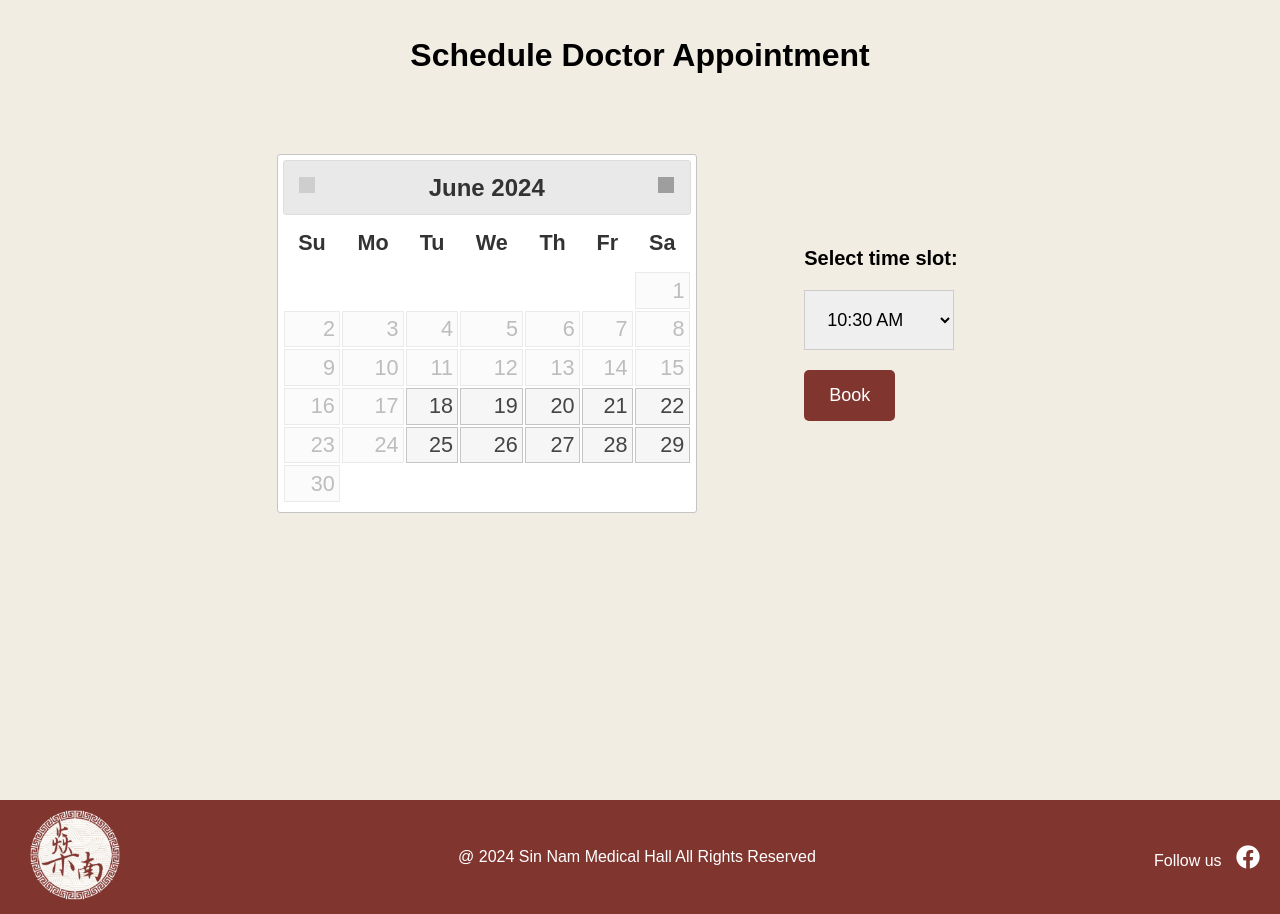
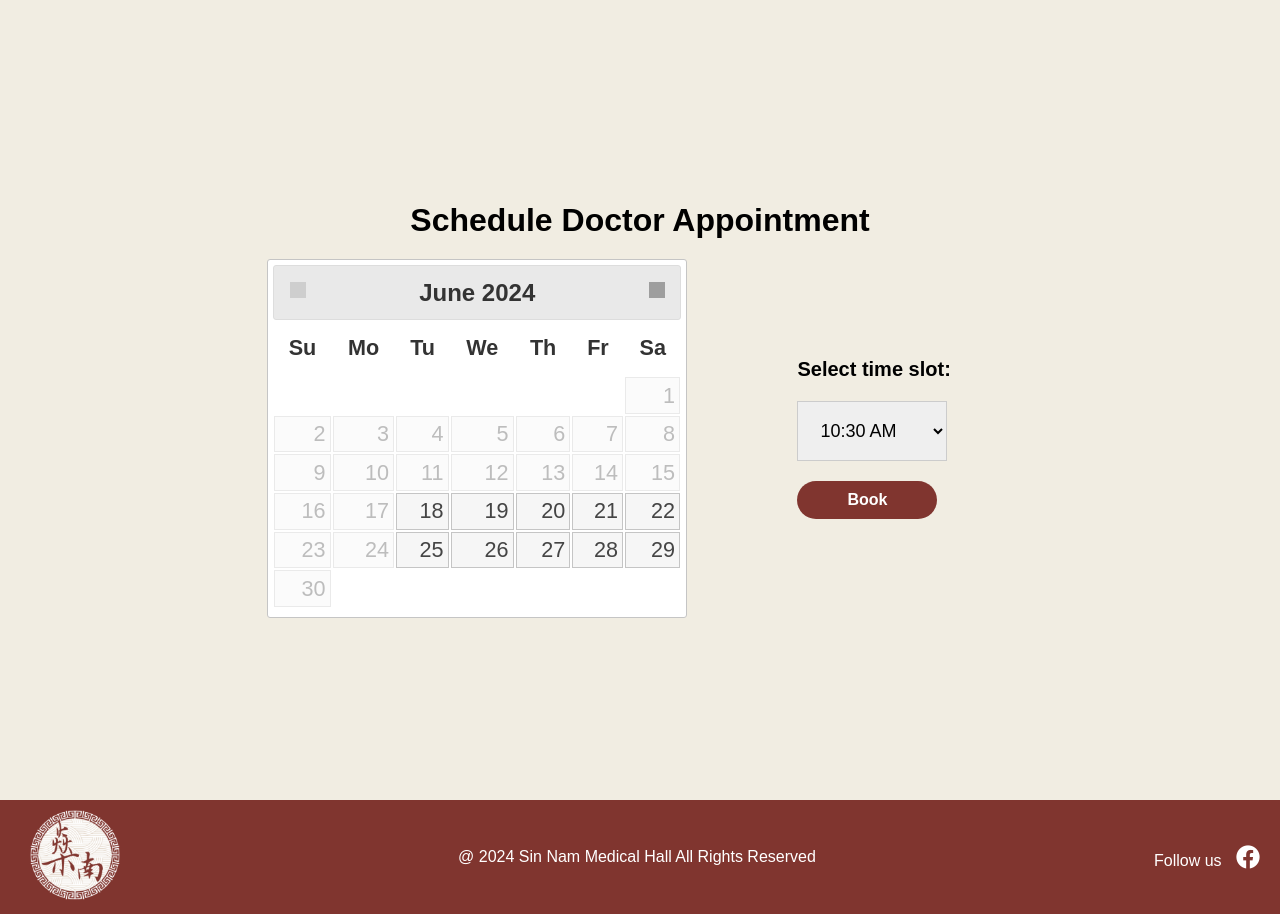
Before and after one commit to weih3ng/SINNAM_FYP, a PHP site: page /appointment.php in a window 1280 px wide. Shown: the part 114-1028 px from the top of the page. Run offline with PHP 8.4, Linux system fonts and the light colour scheme; some libraries are stand-ins or nearby versions; grey boxes are pictures that could not be loaded.

Commit message:
adjusted css and added links

```diff
--- a/appointment.php
+++ b/appointment.php
@@ -69,17 +69,17 @@ include 'dbfunctions.php';
             background-color: #80352F;
             color: white;
             border: none;
-            padding: 15px 25px;
-            font-size: 18px;
+            padding: 10px 50px;
+            font-size: 16px;
+            font-weight: bold;
             cursor: pointer;
-            border-radius: 5px;
+            border-radius: 30px;
             margin-top: 20px; /* Adjust margin-top to create space */
         }
 
         h1 {
             text-align: center;
-            margin-top: -250px;
-            margin-bottom: 80px;
+            margin: 20px 0;
         }
 
         /* Custom styles to make the calendar larger */
@@ -123,7 +123,7 @@ include 'dbfunctions.php';
         <h1>Schedule Doctor Appointment</h1>
         <div class="content-wrapper">
             <div id="calendar-container" class="calendar"></div>
-            <div class="timeslot-container">
+            <form action="appointmentConfirm.php" method="post" div class="timeslot-container">
                 <label for="timeslot"><b>Select time slot:<b></label>
                 <select id="timeslot">
                     <option value="10:30 AM">10:30 AM</option>
@@ -136,6 +136,7 @@ include 'dbfunctions.php';
                     <option value="5:00 PM">5:00 PM</option>
                 </select>
                 <button class="btn-book">Book</button>
+            </form>
             </div>
         </div>
     </div>
--- a/contact.php
+++ b/contact.php
@@ -168,7 +168,7 @@ include 'dbfunctions.php';
                     <button type="submit" class="btn">Submit</button>
                 </form>
                 <div id="successMessage" style="display:none; color: red; margin-top: 20px;">
-                Your contact form has been submitted successfully!
+                Your contact form has been submitted successfully !
             </div>
             </div>
             <div class="contact-details">
--- a/doLogin.php
+++ b/doLogin.php
@@ -79,8 +79,9 @@ mysqli_close($link);
             color: white;
             border: none;
             border-radius: 30px;
-            padding: 10px 35px;
+            padding: 10px 50px;
             cursor: pointer;
+            font-weight: bold;
         }
 
 
```
